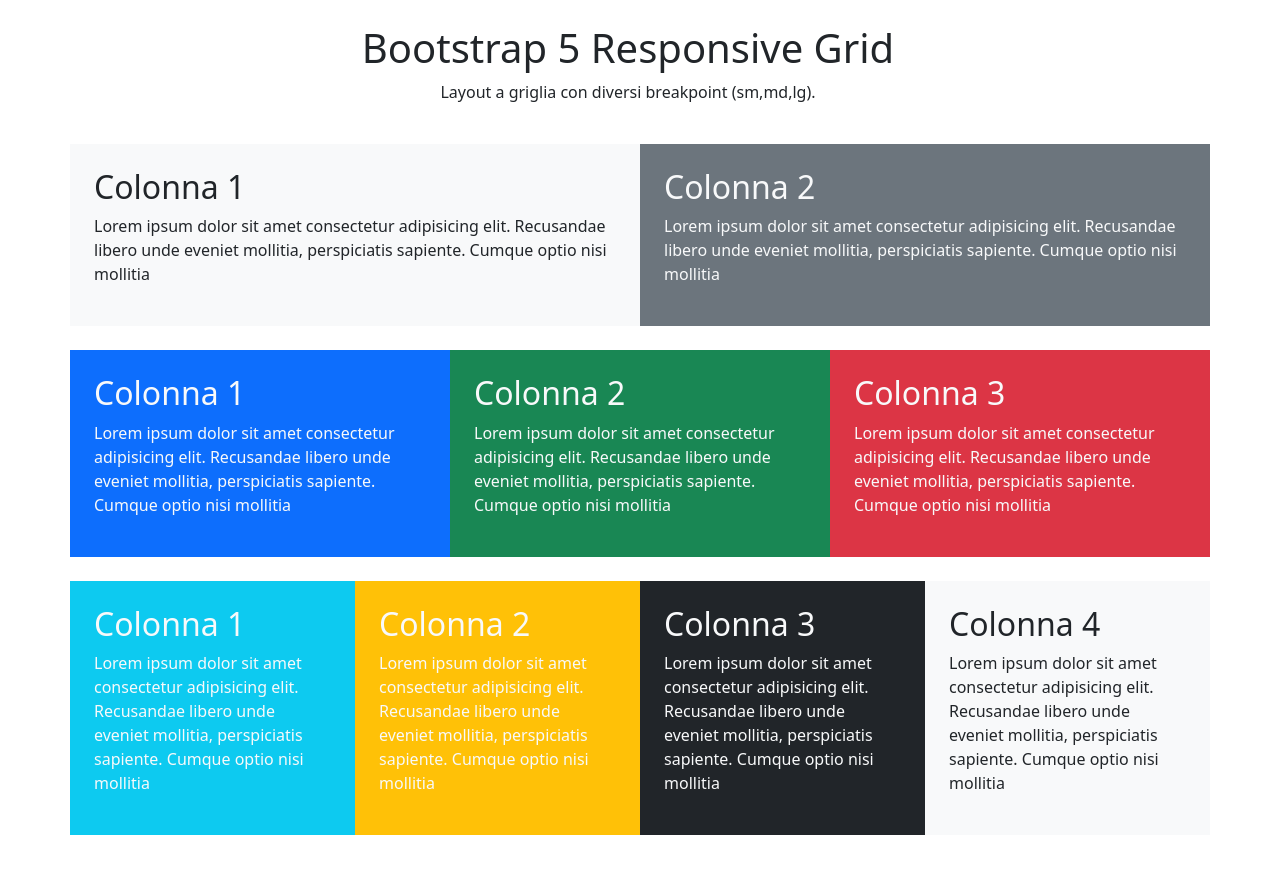
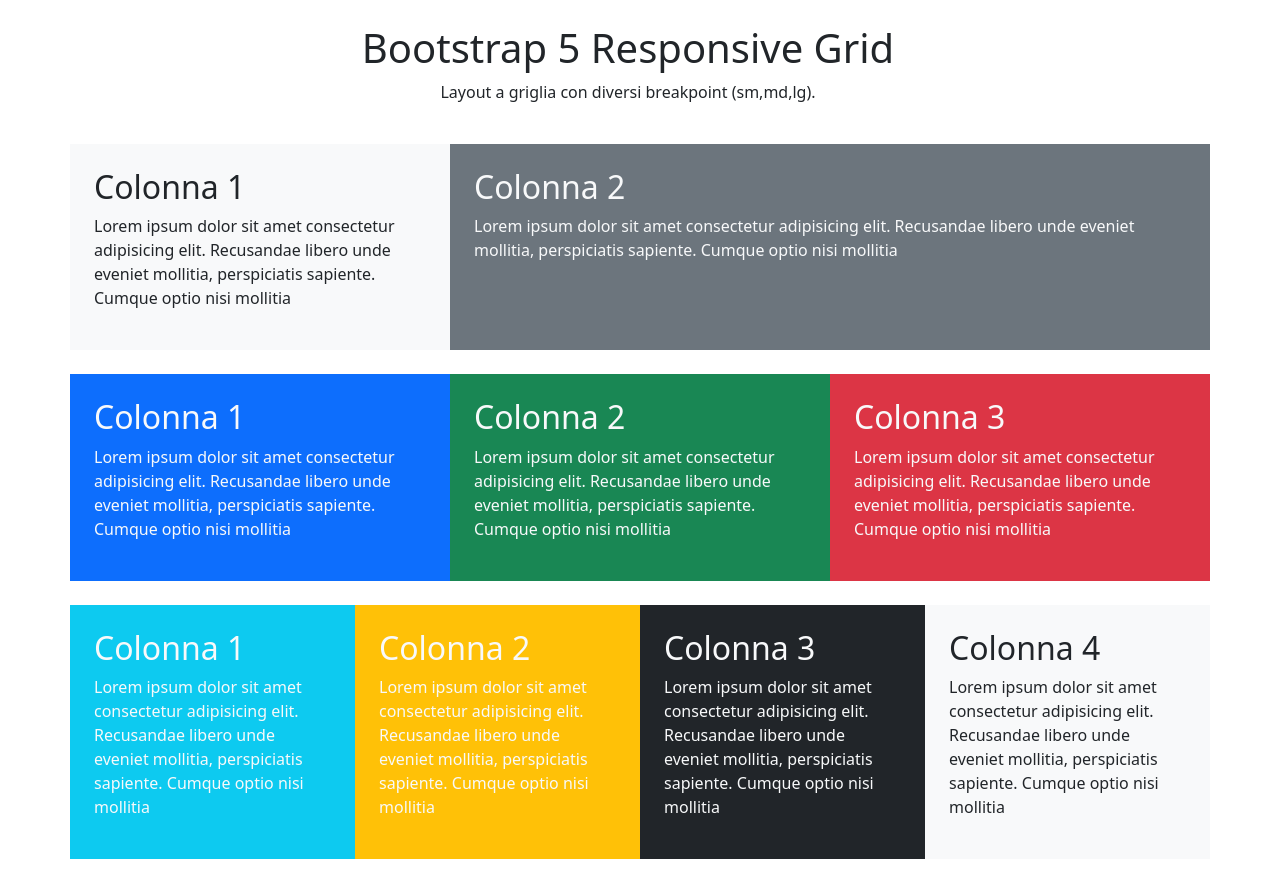
Before and after one commit to gabriele-chiocca/htmlcss-bootstrap-layout, a plain HTML site: page index.html in a window 1280 px wide. Before the commit the page ends 859 px from the top, so only its background shows below. Drawn offline with nearby package versions, Linux system fonts and the light colour scheme.

Commit message:
Col-lg settate con uso anche delle row-cols per md

```diff
--- a/index.html
+++ b/index.html
@@ -24,12 +24,12 @@
     <div class="container mb-4">
         <div class="row row-cols-md-2">
 
-            <div class="col-sm-12 bg-light p-4 ">
+            <div class="col-sm-12 col-lg-4 bg-light p-4 ">
              <h2 class="fs-2">Colonna 1</h2>
              <p>Lorem ipsum dolor sit amet consectetur adipisicing elit. Recusandae libero unde eveniet mollitia, perspiciatis sapiente. Cumque optio nisi mollitia</p>
             </div>
 
-            <div class="col-sm-12 bg-secondary text-light p-4">
+            <div class="col-sm-12 col-lg-8 bg-secondary text-light p-4">
              <h2 class="fs-2">Colonna 2</h2>
              <p>Lorem ipsum dolor sit amet consectetur adipisicing elit. Recusandae libero unde eveniet mollitia, perspiciatis sapiente. Cumque optio nisi mollitia</p>
             </div>
```
